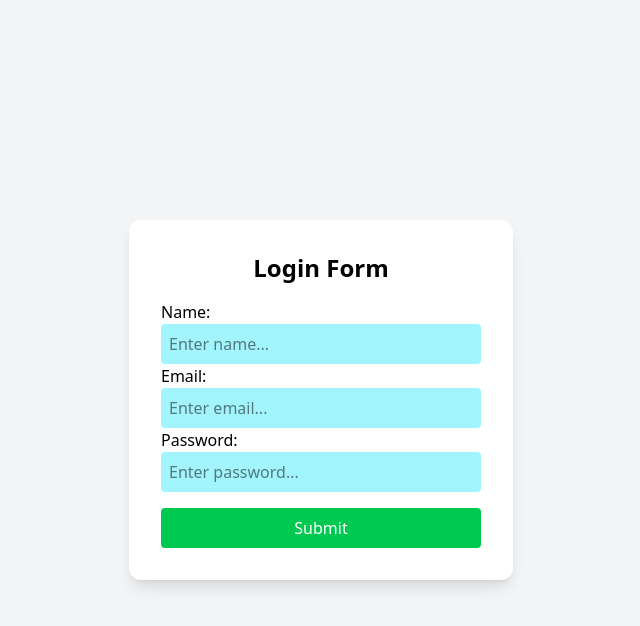
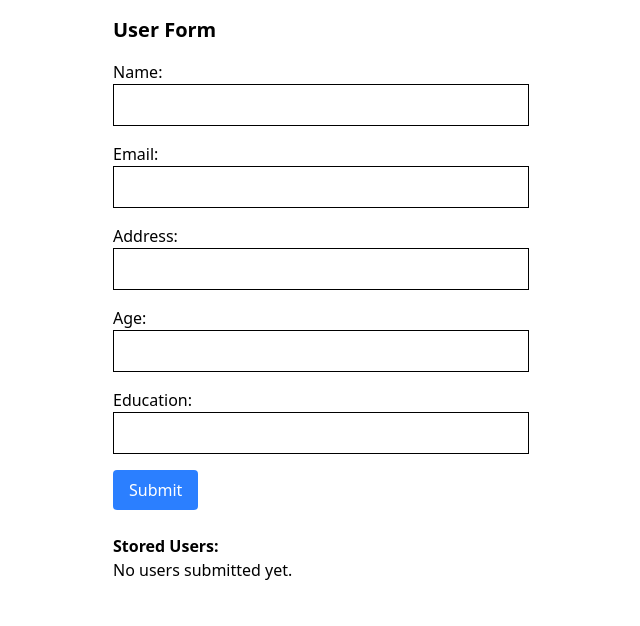
Before and after one commit to SaubhagyaSapkota/UpN-Learnings, a React (Vite) app: page / in a window 1280 px wide. Shown: the top 626 px of the page, without its empty margins (319-959 px from the left). Built offline with nearby package versions, Linux system fonts and the light colour scheme.

Commit message:
learned redux toolkits

```diff
--- a/package.json
+++ b/package.json
@@ -11,12 +11,14 @@
   },
   "dependencies": {
     "@hookform/resolvers": "^5.2.0",
+    "@reduxjs/toolkit": "^2.8.2",
     "@tailwindcss/vite": "^4.1.11",
     "clsx": "^2.1.1",
     "react": "^19.1.0",
     "react-dom": "^19.1.0",
     "react-error-boundary": "^6.0.0",
     "react-hook-form": "^7.61.1",
+    "react-redux": "^9.2.0",
     "tailwindcss": "^4.1.11",
     "zod": "^4.0.10"
   },
--- a/src/App.tsx
+++ b/src/App.tsx
@@ -1,9 +1,9 @@
-import Form from "./components/rhookForm";
+import FormRedux from "./components/formRedux";
 
 function App() {
   return (
     <div>
-      <Form/>
+      <FormRedux/>
     </div>
   );
 }
--- /dev/null
+++ b/src/components/formRedux.tsx
@@ -0,0 +1,92 @@
+import { useState } from "react";
+import { useDispatch, useSelector } from "react-redux";
+import { addUser } from "../slice/formSlice";
+import type { RootState } from "../store/store";
+
+const FormRedux = () => {
+  const dispatch = useDispatch();
+  const users = useSelector((state: RootState) => state.form.users);
+
+  const [form, setForm] = useState({
+    name: "",
+    email: "",
+    address: "",
+    age: "",
+    education: "",
+  });
+
+  const handleChange = (e: React.ChangeEvent<HTMLInputElement>) => {
+    const { name, value } = e.target;
+    setForm((prev) => ({ ...prev, [name]: value }));
+  };
+
+  const handleSubmit = (e: React.FormEvent) => {
+    e.preventDefault();
+    dispatch(
+      addUser({
+        ...form,
+        age: parseInt(form.age),
+      })
+    );
+    setForm({ name: "", email: "", address: "", age: "", education: "" });
+  };
+
+  return (
+    <div className="p-4 max-w-md mx-auto">
+      <h2 className="text-xl font-bold mb-4">User Form</h2>
+      <form onSubmit={handleSubmit} className="space-y-4">
+        {["name", "email", "address", "age", "education"].map((field) => (
+          <div key={field}>
+            <label className="capitalize">{field}:</label>
+            <input
+              className="border p-2 w-full"
+              type={
+                field === "age"
+                  ? "number"
+                  : field === "email"
+                  ? "email"
+                  : "text"
+              }
+              name={field}
+              value={form[field as keyof typeof form]}
+              onChange={handleChange}
+              required
+            />
+          </div>
+        ))}
+        <button
+          type="submit"
+          className="bg-blue-500 text-white px-4 py-2 rounded"
+        >
+          Submit
+        </button>
+      </form>
+
+      <div className="mt-6">
+        <h3 className="font-bold">Stored Users:</h3>
+        {users.length === 0 && <p>No users submitted yet.</p>}
+        {users.map((user, index) => (
+          <div key={index} className="border p-2 my-2 rounded shadow">
+            <p>
+              <strong>Name:</strong> {user.name}
+            </p>
+            <p>
+              <strong>Email:</strong> {user.email}
+            </p>
+            <p>
+              <strong>Address:</strong> {user.address}
+            </p>
+            <p>
+              <strong>Age:</strong> {user.age}
+            </p>
+            <p>
+              <strong>Education:</strong> {user.education}
+            </p>
+          </div>
+        ))}
+      </div>
+    </div>
+  );
+};
+
+export default FormRedux;
--- a/src/main.tsx
+++ b/src/main.tsx
@@ -3,11 +3,24 @@ import { createRoot } from "react-dom/client";
 import "./index.css";
 import App from "./App.tsx";
 import { ThemeProvider } from "./context/themeContext.tsx";
+import { store } from "./store/store.ts";
+import { Provider } from "react-redux";
 
-createRoot(document.getElementById("root")!).render(
+const container = document.getElementById("root")
+if (container) {
+  const root = createRoot(container);
+
+  root.render(
+    <Provider store={store}>
       <StrictMode>
         <ThemeProvider>
           <App />
         </ThemeProvider>
       </StrictMode>
+    </Provider>
   );
+} else {
+  throw new Error(
+    "Root element with ID 'root' was not found in the document. Ensure there is a corresponding HTML element with the ID 'root' in your HTML file."
+  );
+}
--- /dev/null
+++ b/src/slice/counter.tsx
@@ -0,0 +1,29 @@
+
+import type { RootState } from "../store/store";
+import { useSelector, useDispatch } from "react-redux";
+import { decrement, increment } from "./counterSlice";
+
+export function Counter() {
+  const count = useSelector((state: RootState) => state.counter.value);
+  const dispatch = useDispatch();
+
+  return (
+    <div>
+      <div>
+        <button
+          aria-label="Increment value"
+          onClick={() => dispatch(increment())}
+        >
+          Increment
+        </button>
+        <span>{count}</span>
+        <button
+          aria-label="Decrement value"
+          onClick={() => dispatch(decrement())}
+        >
+          Decrement
+        </button>
+      </div>
+    </div>
+  );
+}
--- /dev/null
+++ b/src/slice/counterSlice.ts
@@ -0,0 +1,35 @@
+import { createSlice } from "@reduxjs/toolkit";
+import type { PayloadAction } from "@reduxjs/toolkit";
+
+export interface CounterState {
+  value: number;
+}
+
+const initialState: CounterState = {
+  value: 0,
+};
+
+export const counterSlice = createSlice({
+  name: "counter",
+  initialState,
+  reducers: {
+    increment: (state) => {
+      // Redux Toolkit allows us to write "mutating" logic in reducers. It
+      // doesn't actually mutate the state because it uses the Immer library,
+      // which detects changes to a "draft state" and produces a brand new
+      // immutable state based off those changes
+      state.value += 1;
+    },
+    decrement: (state) => {
+      state.value -= 1;
+    },
+    incrementByAmount: (state, action: PayloadAction<number>) => {
+      state.value += action.payload;
+    },
+  },
+});
+
+// Action creators are generated for each case reducer function
+export const { increment, decrement, incrementByAmount } = counterSlice.actions;
+
+export default counterSlice.reducer;
--- /dev/null
+++ b/src/slice/formSlice.ts
@@ -0,0 +1,29 @@
+import { createSlice,type PayloadAction } from "@reduxjs/toolkit";
+
+interface User {
+  name: string;
+  email: string;
+  address: string;
+  age: number;
+  education: string;
+}
+
+interface FormState{
+    users: User[]
+}
+const initialState: FormState = {
+  users: []
+};
+
+const formSlice = createSlice({
+  name: "form",
+  initialState,
+  reducers: {
+    addUser: (state, action: PayloadAction<User>) => {
+      state.users.push(action.payload);
+    },
+  },
+});
+
+export const { addUser } = formSlice.actions;
+export default formSlice.reducer;
--- /dev/null
+++ b/src/store/store.ts
@@ -0,0 +1,15 @@
+import { configureStore } from "@reduxjs/toolkit";
+import  counterSlice  from "../slice/counterSlice";
+import  formSlice  from "../slice/formSlice";
+
+export const store = configureStore({
+  reducer: {
+    counter: counterSlice,
+    form: formSlice,
+  },
+});
+
+// Infer the `RootState` and `AppDispatch` types from the store itself
+export type RootState = ReturnType<typeof store.getState>;
+// Inferred type: {posts: PostsState, comments: CommentsState, users: UsersState}
+export type AppDispatch = typeof store.dispatch;
```
Also changed, not shown: 1 other file (tests, documents, lock files or other folders). Lines whose indentation alone changed are shown as unchanged.
